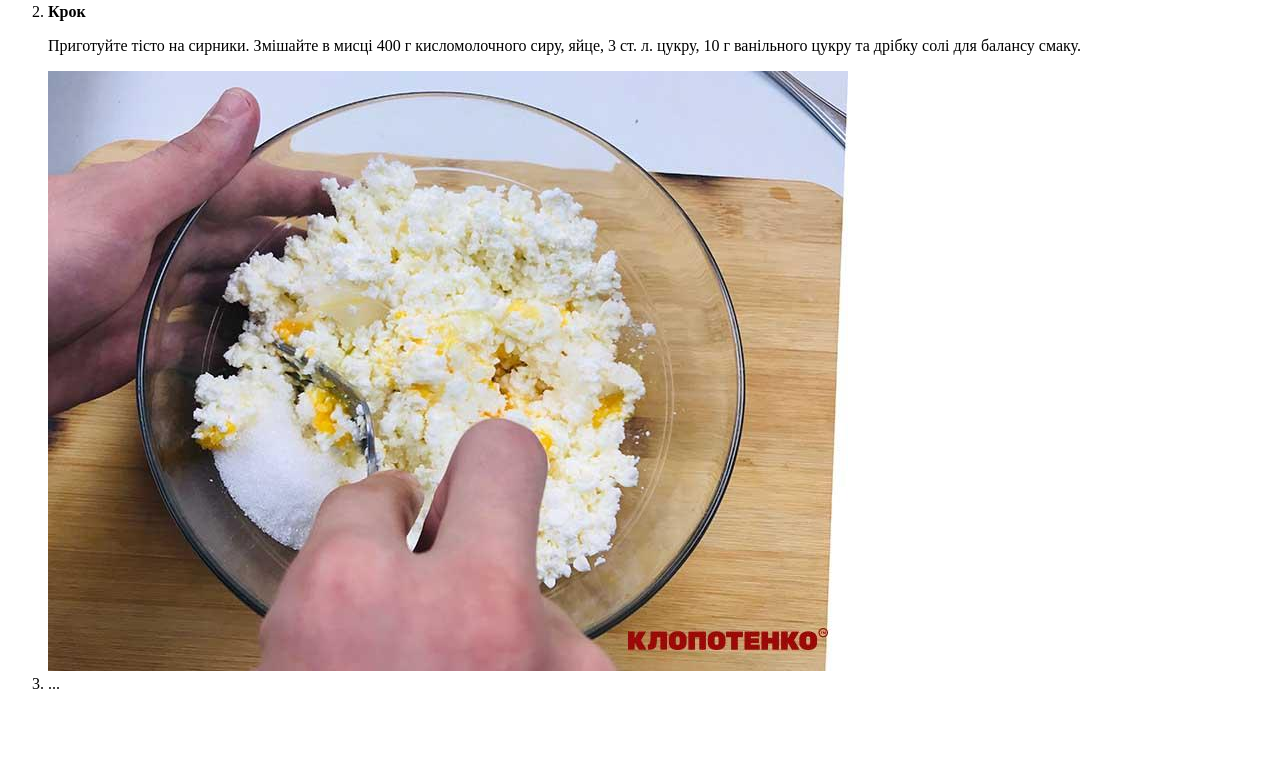
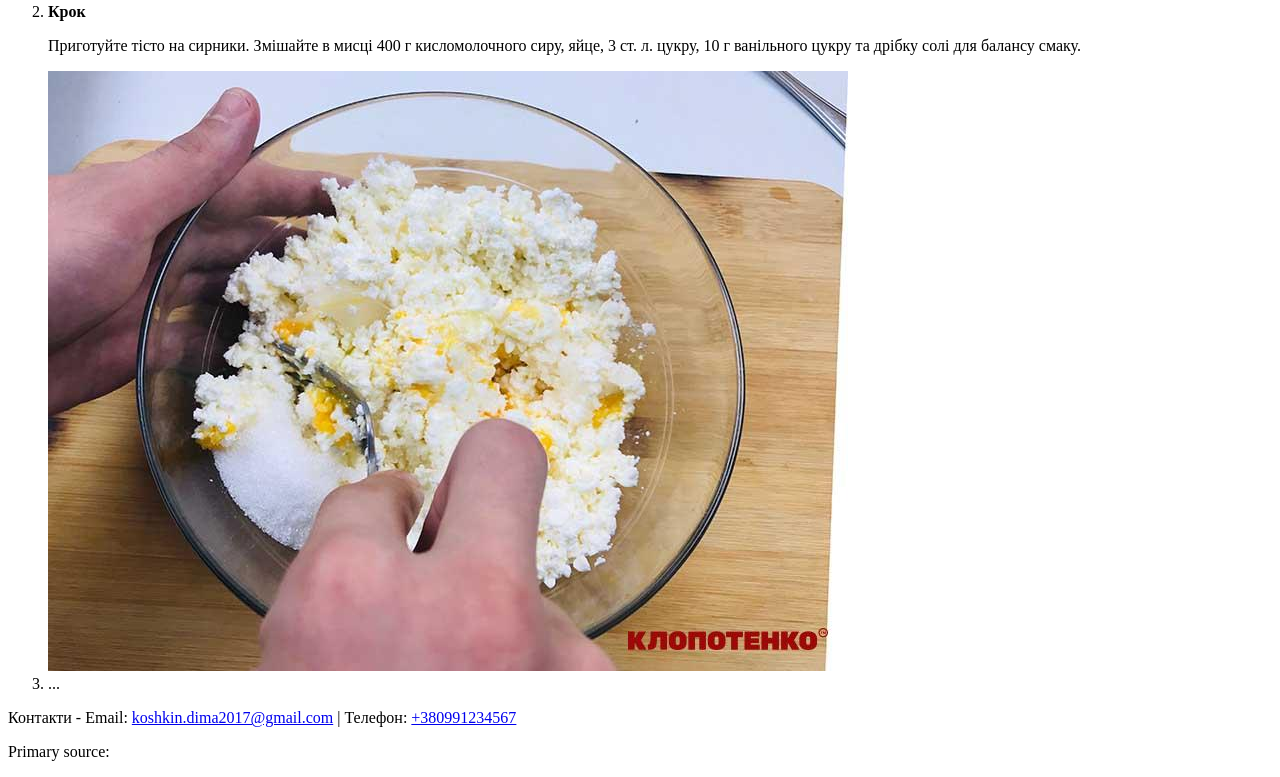
Before and after one commit to Mirariel/Freshcode_1, a plain HTML site: page index.html in a window 1280 px wide. Shown: the part 2333-3110 px from the top of the page. Before the commit the page ends 3042 px from the top, so only its background shows below. Drawn offline with Linux system fonts and the light colour scheme.

Commit message:
add footer with primary source and contacts

```diff
--- a/index.html
+++ b/index.html
@@ -56,5 +56,9 @@
             </li>
         </ol>
     </main>
+    <footer>
+        <p>Контакти - Email: <a href="mailto:koshkin.dima2017@gmail.com">koshkin.dima2017@gmail.com</a> | Телефон: <a href="tel:+380991234567">+380991234567</a></p>
+        <p>Primary source: <a href="https://klopotenko.com/syrniki-prostyj-retsept/#ret"></a></p>
+    </footer>
 </body>
 </html>
```
